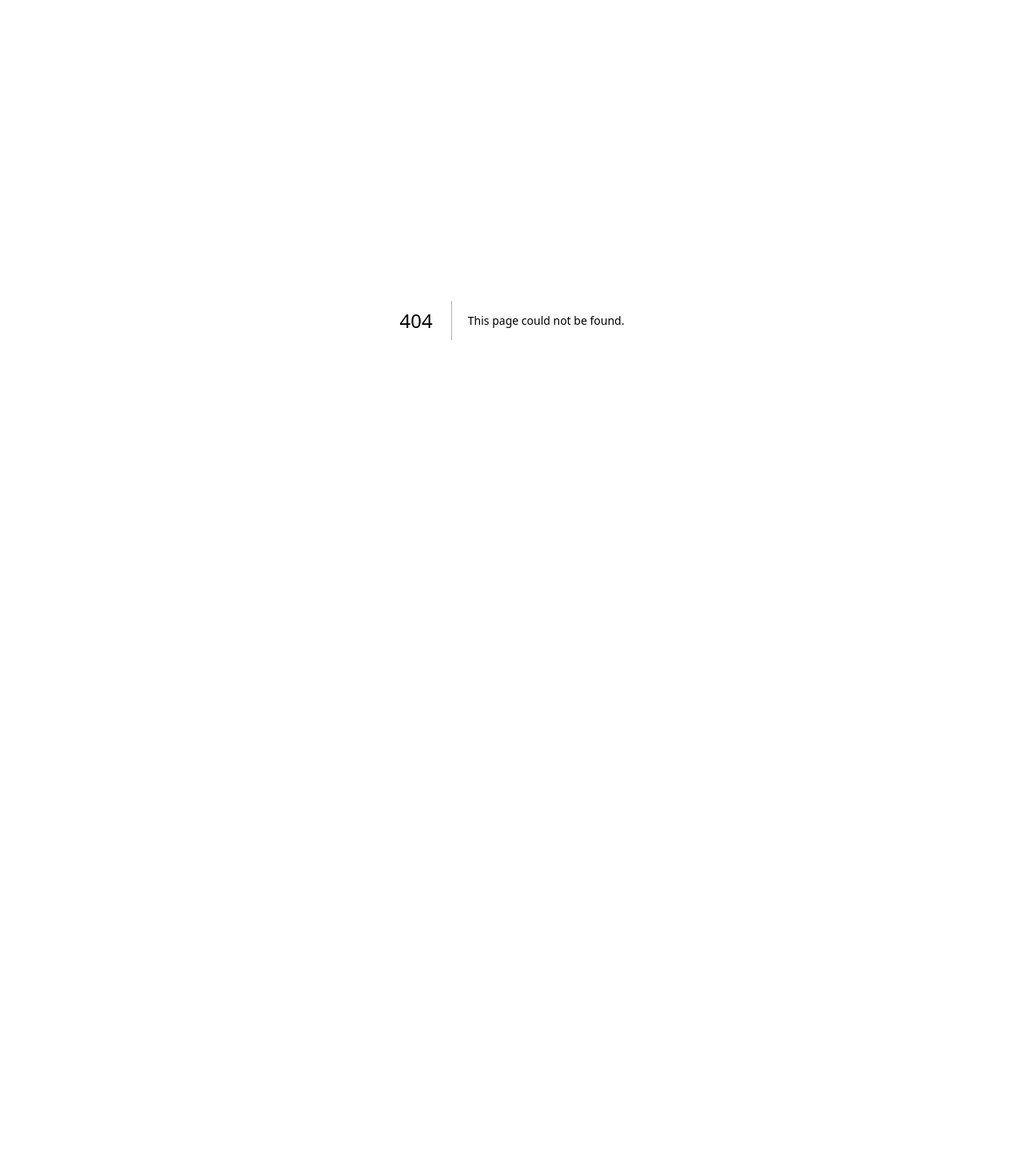
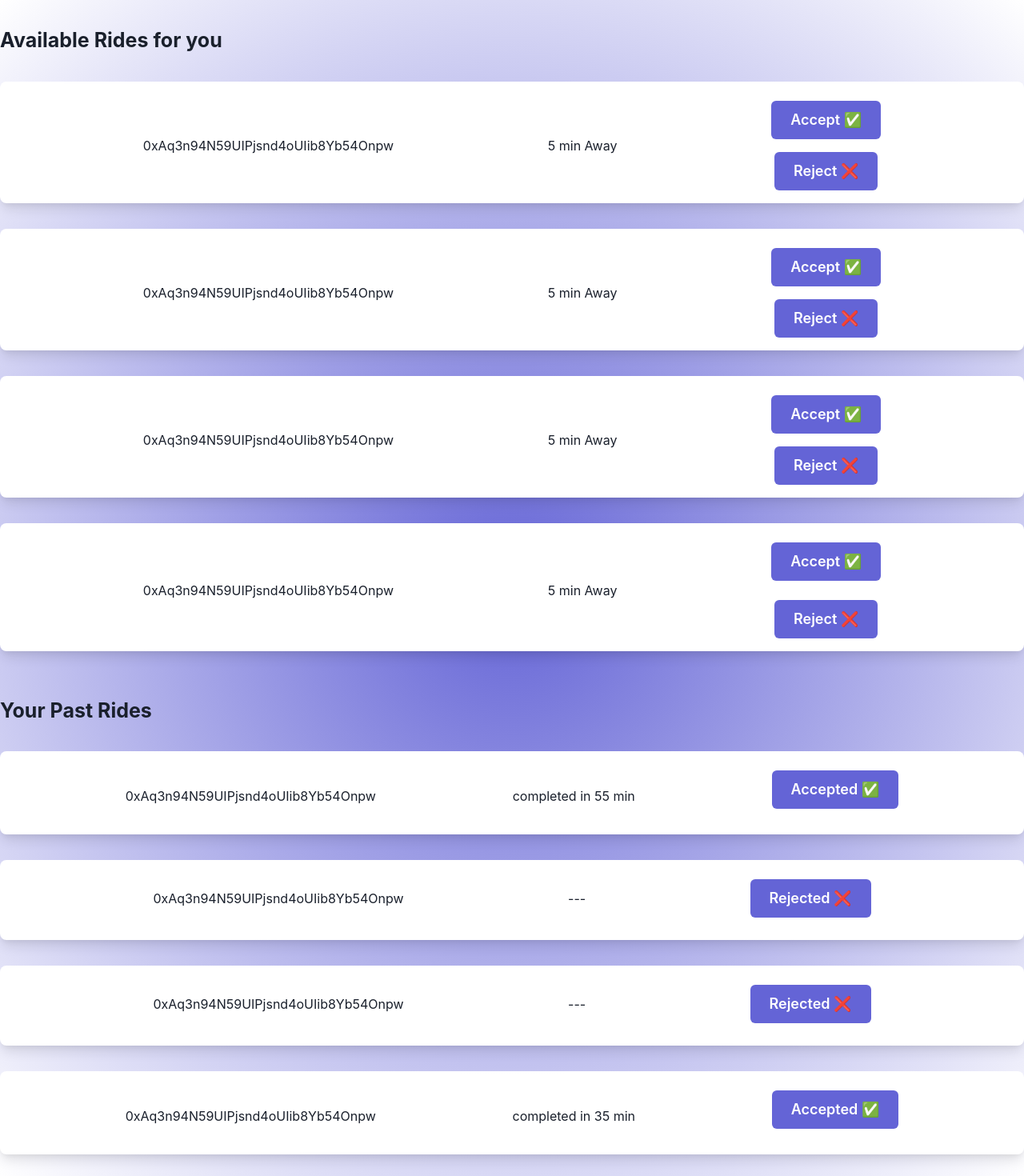
Before and after one commit to dipanshuhappy/gyro, a Next.js app: page /driver_ride in a window 1280 px wide. Before the commit this address had no page. Shown: the top 1470 px of the page at 80% size. Before the commit the page ends 800 px from the top, so only its background shows below. Built offline with nearby package versions, Linux system fonts and the light colour scheme.

Commit message:
driver_ride page

```diff
--- /dev/null
+++ b/src/pages/driver_ride.tsx
@@ -0,0 +1,230 @@
+import {
+    Flex,
+    Box,
+    FormControl,
+    FormLabel,
+    Input,
+    InputGroup,
+    HStack,
+    InputRightElement,
+    Stack,
+    Button,
+    Heading,
+    Text,
+    Image,
+    useColorModeValue,
+    Link,
+  } from "@chakra-ui/react";
+  import { useState } from "react";
+  import React from 'react';
+  import { ViewIcon, ViewOffIcon } from "@chakra-ui/icons";
+  import FullLayout from "@/layout/fullLayout";
+  import { Icon } from '@chakra-ui/react';
+//   import { CheckIcon } from '@chakra-ui/react'
+
+
+  function driverRide() {
+    const [showPassword, setShowPassword] = useState(false);
+
+
+    return (
+      <FullLayout>
+      <Flex minH={"100vh"} align={"left"}  justify={"left"}>
+        <Stack spacing={8}  minW="100%" py={8} >
+            <Text fontSize={25} fontWeight="bold">Available Rides for you </Text>
+          <Box
+            rounded={"lg"}
+            bg={useColorModeValue("white", "gray.700")}
+            boxShadow={"lg"}
+            minW={"100%"}
+            minH={"100"}
+            p={4}
+          >
+          <Stack spacing={"30"} direction="row" align="center" pt={2} justifyContent="space-evenly">
+                <Text>0xAq3n94N59UIPjsnd4oUIib8Yb54Onpw</Text>
+                <Text>5 min Away</Text>
+                <Stack spacing={2} direction="column" align="center">
+                <Button
+                  colorScheme="brand"
+                  variant="solid"
+                  size="lg"
+                  marginBottom={"2"}
+                >
+                  Accept ✅
+                </Button>
+                <Button colorScheme="brand" variant="solid" size="lg">
+                  Reject ❌
+                </Button>
+                </Stack>
+                </Stack>
+          </Box>
+          <Box
+            rounded={"lg"}
+            bg={useColorModeValue("white", "gray.700")}
+            boxShadow={"lg"}
+            minW={"100%"}
+            minH={"100"}
+            p={4}
+          >
+          <Stack spacing={"30"} direction="row" align="center" pt={2} justifyContent="space-evenly">
+                <Text>0xAq3n94N59UIPjsnd4oUIib8Yb54Onpw</Text>
+                <Text>5 min Away</Text>
+                <Stack spacing={2} direction="column" align="center">
+                <Button
+                  colorScheme="brand"
+                  variant="solid"
+                  size="lg"
+                  marginBottom={"2"}
+                >
+                  Accept ✅
+                </Button>
+                <Button colorScheme="brand" variant="solid" size="lg">
+                  Reject ❌
+                </Button>
+                </Stack>
+                </Stack>
+          </Box>
+          <Box
+            rounded={"lg"}
+            bg={useColorModeValue("white", "gray.700")}
+            boxShadow={"lg"}
+            minW={"100%"}
+            minH={"100"}
+            p={4}
+          >
+          <Stack spacing={"30"} direction="row" align="center" pt={2} justifyContent="space-evenly">
+                <Text>0xAq3n94N59UIPjsnd4oUIib8Yb54Onpw</Text>
+                <Text>5 min Away</Text>
+                <Stack spacing={2} direction="column" align="center">
+                <Button
+                  colorScheme="brand"
+                  variant="solid"
+                  size="lg"
+                  marginBottom={"2"}
+                >
+                  Accept ✅
+                </Button>
+                <Button colorScheme="brand" variant="solid" size="lg">
+                  Reject ❌
+                </Button>
+                </Stack>
+                </Stack>
+          </Box>
+          <Box
+            rounded={"lg"}
+            bg={useColorModeValue("white", "gray.700")}
+            boxShadow={"lg"}
+            minW={"100%"}
+            minH={"100"}
+            p={4}
+          >
+          <Stack spacing={"30"} direction="row" align="center" pt={2} justifyContent="space-evenly">
+                <Text>0xAq3n94N59UIPjsnd4oUIib8Yb54Onpw</Text>
+                <Text>5 min Away</Text>
+                <Stack spacing={2} direction="column" align="center">
+                <Button
+                  colorScheme="brand"
+                  variant="solid"
+                  size="lg"
+                  marginBottom={"4"}
+                >
+                  Accept ✅
+                </Button>
+                <Button colorScheme="brand" variant="solid" size="lg">
+                  Reject ❌
+                </Button>
+                </Stack>
+                </Stack>
+          </Box>
+          <Text fontSize={25} fontWeight="bold" marginTop={6}>Your Past Rides</Text>
+
+          <Box
+            rounded={"lg"}
+            bg={useColorModeValue("white", "gray.700")}
+            boxShadow={"lg"}
+            minW={"100%"}
+            minH={"100"}
+            p={4}
+
+          >
+          <Stack spacing={"30"} direction="row" align="center" pt={2} justifyContent="space-evenly">
+                <Text>0xAq3n94N59UIPjsnd4oUIib8Yb54Onpw</Text>
+                <Text>completed in 55 min</Text>
+                <Stack spacing={2} direction="column" align="center">
+                <Button
+                  colorScheme="brand"
+                  variant="solid"
+                  size="lg"
+                  marginBottom={"4"}
+                >
+                  Accepted ✅
+                </Button>
+                </Stack>
+                </Stack>
+          </Box>
+          <Box
+            rounded={"lg"}
+            bg={useColorModeValue("white", "gray.700")}
+            boxShadow={"lg"}
+            minW={"100%"}
+            minH={"100"}
+            p={4}
+          >
+          <Stack spacing={"30"} direction="row" align="center" pt={2} justifyContent="space-evenly">
+                <Text>0xAq3n94N59UIPjsnd4oUIib8Yb54Onpw</Text>
+                <Text>---</Text>
+                <Stack spacing={2} direction="column" align="center">
+                <Button colorScheme="brand" variant="solid" size="lg">
+                  Rejected ❌
+                </Button>
+                </Stack>
+                </Stack>
+          </Box>
+          <Box
+            rounded={"lg"}
+            bg={useColorModeValue("white", "gray.700")}
+            boxShadow={"lg"}
+            minW={"100%"}
+            minH={"100"}
+            p={4}
+          >
+          <Stack spacing={"30"} direction="row" align="center" pt={2} justifyContent="space-evenly">
+                <Text>0xAq3n94N59UIPjsnd4oUIib8Yb54Onpw</Text>
+                <Text>---</Text>
+                <Stack spacing={2} direction="column" align="center">
+                <Button colorScheme="brand" variant="solid" size="lg">
+                  Rejected ❌
+                </Button>
+                </Stack>
+                </Stack>
+          </Box>
+          <Box
+            rounded={"lg"}
+            bg={useColorModeValue("white", "gray.700")}
+            boxShadow={"lg"}
+            minW={"100%"}
+            minH={"100"}
+            p={4}
+          >
+          <Stack spacing={"30"} direction="row" align="center" pt={2} justifyContent="space-evenly">
+                <Text>0xAq3n94N59UIPjsnd4oUIib8Yb54Onpw</Text>
+                <Text>completed in 35 min</Text>
+                <Stack spacing={2} direction="column" align="center">
+                <Button
+                  colorScheme="brand"
+                  variant="solid"
+                  size="lg"
+                  marginBottom={"4"}
+                >
+                  Accepted ✅
+                </Button>
+                </Stack>
+                </Stack>
+          </Box>
+        </Stack>
+      </Flex>
+      </FullLayout>
+    );
+  }
+
+  export default driverRide;
```
